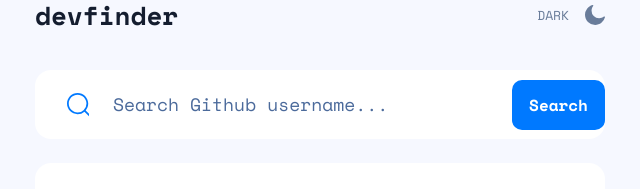
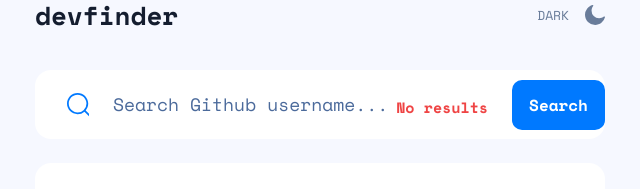
Before and after one commit to Deydii/github-user-search-app, a Vue app: page / in a window 1280 px wide. Shown: the part 132-321 px from the top of the page, without its empty margins (320-960 px from the left). Built offline with nearby package versions, Linux system fonts and the light colour scheme; no server answers; the HTML template or start-up script is replaced by a standard one.

Commit message:
handle error

```diff
--- a/src/components/ResultCard.vue
+++ b/src/components/ResultCard.vue
@@ -12,7 +12,7 @@
 
 <template>
   <div v-if="store.loading">Loading...</div>
-  <main v-else class="w-full h-[444px] mt-6 p-12 rounded-2xl bg-white">
+  <main v-if="!store.loading && store.result" class="w-full h-[444px] mt-6 p-12 rounded-2xl bg-white">
     <img
       class="float-left w-[117px] h-[117px] rounded-full"
       :src="store.result.avatar"
--- a/src/components/SearchBar.vue
+++ b/src/components/SearchBar.vue
@@ -3,18 +3,24 @@
 </script>
 
 <template>
-  <form class="w-full h-[69px] flex items-center bg-white rounded-2xl dark:bg-cyan-blue-900">
+  <form
+    class="w-full h-[69px] flex items-center bg-white rounded-2xl dark:bg-cyan-blue-900"
+    @submit.prevent="store.loadData(store.inputValue)"
+  >
     <svg class="ml-8" height="24" width="25" xmlns="http://www.w3.org/2000/svg">
       <path d="M10.609 0c5.85 0 10.608 4.746 10.608 10.58 0 2.609-.952 5-2.527 6.847l5.112 5.087a.87.87 0 01-1.227 1.233l-5.118-5.093a10.58 10.58 0 01-6.848 2.505C4.759 21.16 0 16.413 0 10.58 0 4.747 4.76 0 10.609 0zm0 1.74c-4.891 0-8.87 3.965-8.87 8.84 0 4.874 3.979 8.84 8.87 8.84a8.855 8.855 0 006.213-2.537l.04-.047a.881.881 0 01.058-.053 8.786 8.786 0 002.558-6.203c0-4.875-3.979-8.84-8.87-8.84z" fill="#0079ff"/>
     </svg>
-    <input
-      class="w-9/12 text-[18px] text-cyan-blue-950 ml-6 placeholder:text-[18px] placeholder:text-cyan-blue-800 focus:outline-none caret-cyan-blue-500 dark:text-white dark:placeholder:text-white"
-      placeholder="Search Github username..."
-      v-model="store.inputValue"
-    />
+    <div class="relative w-9/12 ml-6">
+      <input
+        class=" w-full cursor-pointer	text-[18px] text-cyan-blue-950 placeholder:text-[18px] placeholder:text-cyan-blue-800 focus:outline-none caret-cyan-blue-500 dark:text-white dark:placeholder:text-white"
+        placeholder="Search Github username..."
+        v-model="store.inputValue"
+        required
+      />
+      <p class="absolute top-1 right-0 text-red-500 text-sm font-bold">{{ store.isError ? "No results" : "" }}</p>
+    </div>
     <button
-      type="button"
-      @click="store.loadData(store.inputValue)"
+      type="submit"
       class="bg-cyan-blue-500 w-[106px] h-[50px] ml-6 rounded-[10px] text-base text-white font-bold hover:opacity-70"
     >
       Search
--- a/src/store/store.js
+++ b/src/store/store.js
@@ -8,6 +8,7 @@
   isError: false,
   async loadData (user) {
     store.loading = true;
+    store.isError =  false;
     await axios.get(`https://api.github.com/users/${user}`, {
      headers: {
        Authorization: `Bearer ${import.meta.env.VITE_TOKEN_API}`
```
